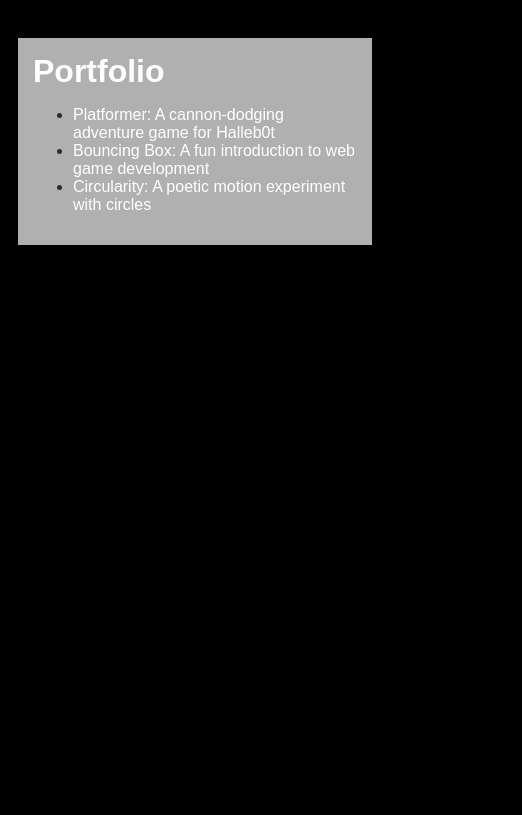
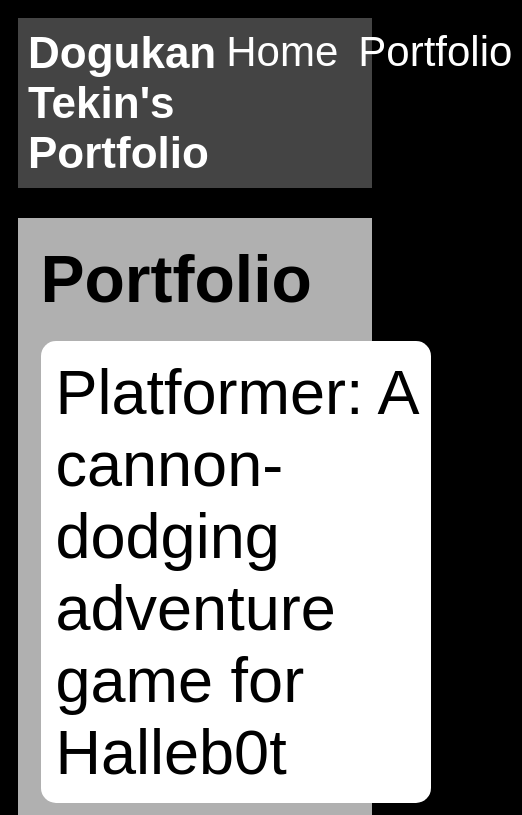
Before and after one commit to DogukanTekin0/DogukanTekin0.github.io, a plain HTML site: page portfolio.html in a window 390 px wide. Shown: the top 815 px of the page, 522 px wide, since content can reach past the window. Drawn offline with Linux system fonts and the light colour scheme.

Commit message:
add index.html and css files

```diff
--- a/portfolio.html
+++ b/portfolio.html
@@ -1,24 +1,45 @@
-<main>
+<!DOCTYPE html>
+<html>
   <head>
     <title>Dogukan's Portfolio</title>
-        <link rel="stylesheet"
-    href="style.css" />
+    <link rel="stylesheet" href="style.css" />
   </head>
-
-
+  <body>
+    <!-- All content goes here -->
+    <div id="all-contents">
+      <nav>
+        <h1>Dogukan Tekin's Portfolio</h1>
+        <ul id="nav-ul">
+          <li class="nav-li">
+            <a href="index.html">Home</a>
+          </li>
+          <li class="nav-li">
+            <a href="portfolio.html">Portfolio</a>
+          </li>
+        </ul>
+      </nav>
+      <main>
         <div class="content">
           <h1>Portfolio</h1>
           <ul id="portfolio">
             <li>
-  <a href="fsd-projects/platformer/">Platformer: A cannon-dodging adventure game for Halleb0t</a>
+              <a href="fsd-projects/platformer/"
+                >Platformer: A cannon-dodging adventure game for Halleb0t</a
+              >
             </li>
             <li>
-  <a href="fsd-projects/bouncing-box/">Bouncing Box: A fun introduction to web game development</a>
+              <a href="fsd-projects/bouncing-box/"
+                >Bouncing Box: A fun introduction to web game development</a
+              >
             </li>
             <li>
-  <a href="fsd-projects/circularity/">Circularity: A poetic motion experiment with circles</a>
+              <a href="fsd-projects/circularity/"
+                >Circularity: A poetic motion experiment with circles</a
+              >
             </li>
-
           </ul>
         </div>
       </main>
+    </div>
+  </body>
+</html>
--- a/style.css
+++ b/style.css
@@ -22,7 +22,7 @@ nav {
 h1 {
     display: flex;
     align-items: center;
-    color: white;
+    color: rgb(255, 255, 255);
     flex: 1;
     margin: 0;
 }
@@ -69,9 +69,83 @@ main {
 #interests {
     border: 4px silver ridge;
     padding: 8px;
-    margin-top: 20px;
+    margin-top: 30px;
 }
 
 h2, h3 {
     margin: 0px;
 }
+/* Portfolio styles */
+.content h1 {
+  color: black;
+}
+
+#portfolio {
+  list-style-type: none;
+  padding-left: 0;
+}
+
+#portfolio li {
+  background: #fff;
+  padding: 10px;
+  border-radius: 10px;
+  margin-bottom: 10px;
+}
+
+#portfolio li:hover {
+  background: #eee;
+}
+
+#portfolio a {
+  text-decoration: none;
+  color: #000000;
+}
+/* responsive web design */
+@media screen and (min-width: 120px) and (max-width: 1080px) {
+  main {
+    height: 100ch;
+    zoom: 1.5;
+    display: grid;
+  }
+
+  h1 {
+    font-size: 44px;
+  }
+
+  h2 {
+    font-size: 42px;
+  }
+
+  h3 {
+    font-size: 36px;
+  }
+
+  #all-contents {
+    height: 100ch;
+    margin: none;
+  }
+
+  a {
+    font-size: 42px;
+  }
+
+  .sidebar {
+    margin-right: 0px;
+    justify-content: center;
+    align-items: center;
+  }
+
+  .sidebar-img {
+    width: 100%;
+  }
+
+  p,
+  li {
+    font-size: 24px;
+  }
+
+  .content {
+    align-content: center;
+    justify-content: center;
+  }
+}
```
Also changed, not shown: index.html (+3 -3 lines). Lines whose indentation alone changed are shown as unchanged.
